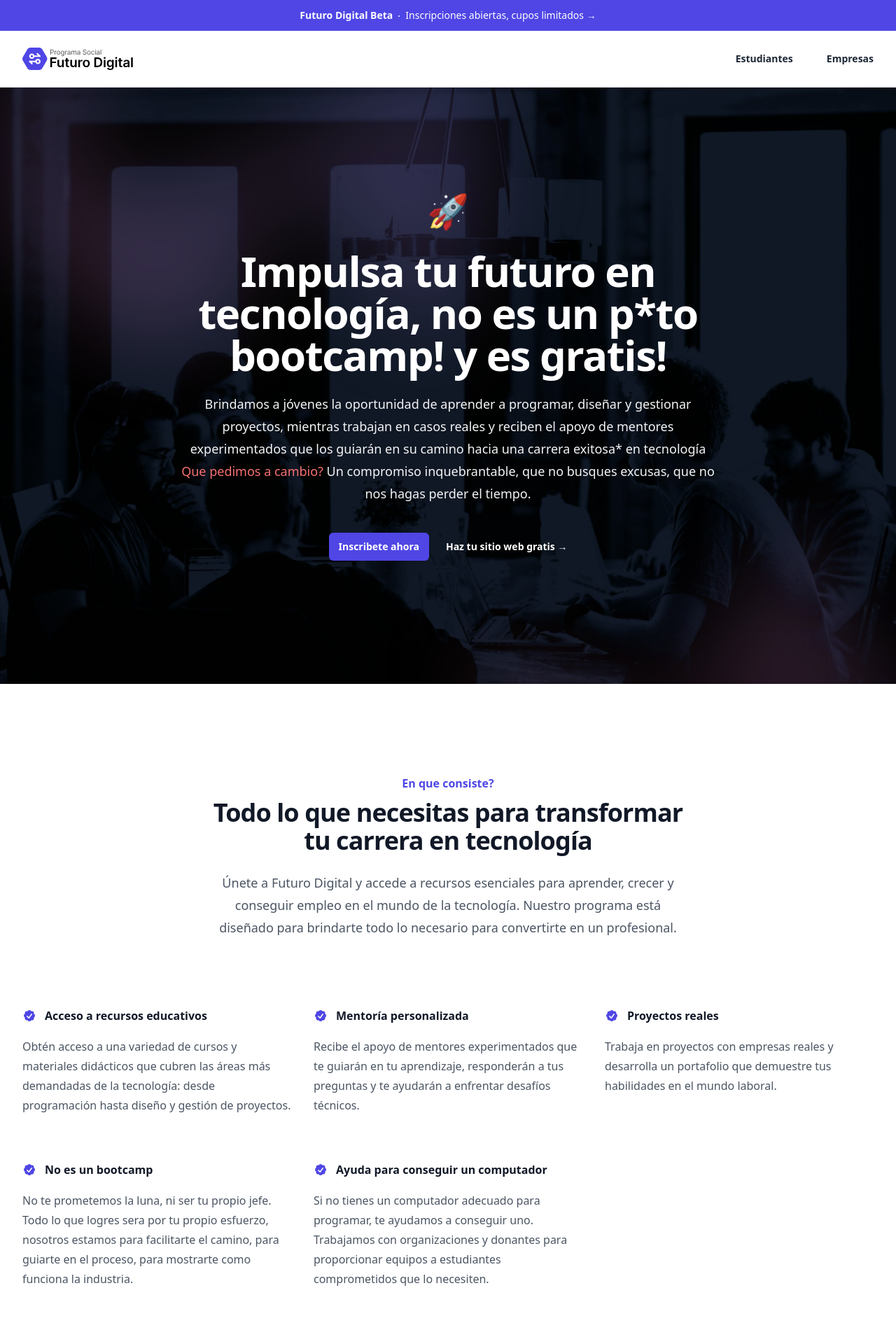
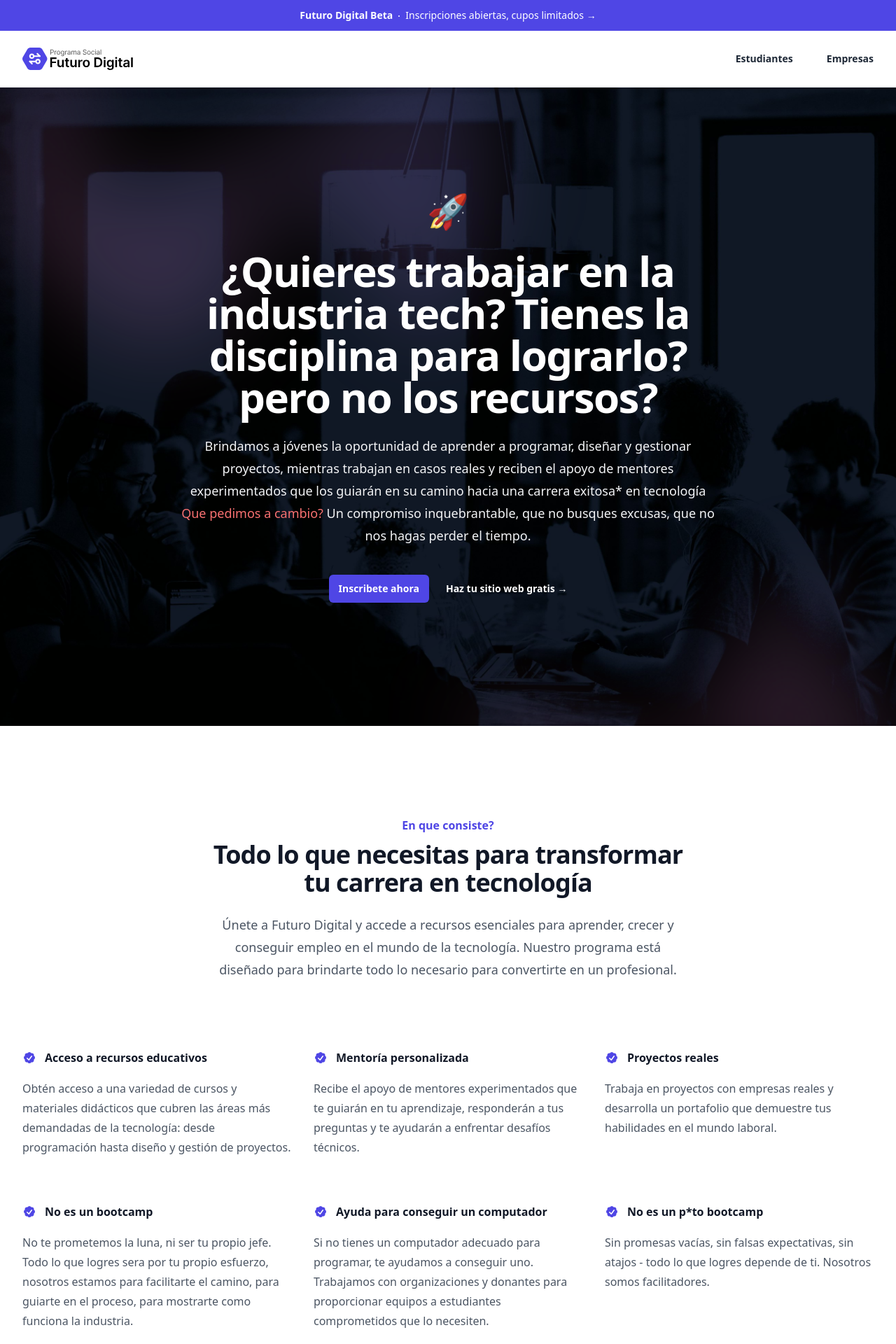
Before and after one commit to wondercraft-co/futuro-digital-nextjs-website, a Next.js app: page / in a window 1280 px wide. Shown: the top 1920 px of the page at 70% size. Built offline with nearby package versions, Linux system fonts and the light colour scheme; a web font is replaced by a local one.

Commit message:
better copy

```diff
--- a/src/components/Homepage/Features.tsx
+++ b/src/components/Homepage/Features.tsx
@@ -29,6 +29,12 @@ const features = [
     name: "Ayuda para conseguir un computador",
     description:
       "Si no tienes un computador adecuado para programar, te ayudamos a conseguir uno. Trabajamos con organizaciones y donantes para proporcionar equipos a estudiantes comprometidos que lo necesiten.",
+    icon: CheckBadgeIcon,
+  },
+  {
+    name: "No es un p*to bootcamp",
+    description:
+      "Sin promesas vacías, sin falsas expectativas, sin atajos - todo lo que logres depende de ti. Nosotros somos facilitadores.",
     icon: CheckBadgeIcon,
   },
 ];
--- a/src/components/Homepage/Hero.tsx
+++ b/src/components/Homepage/Hero.tsx
@@ -38,7 +38,9 @@ export default function Hero() {
           </div> */}
           <div className="text-center">
             <h1 className="text-4xl font-bold tracking-tight text-white sm:text-6xl">
-              Impulsa tu futuro en tecnología, no es un p*to bootcamp! y es gratis!
+              {/* Impulsa tu futuro en tecnología, no es un p*to bootcamp! y es gratis! */}
+              ¿Quieres trabajar en la industria tech? Tienes la disciplina para
+              lograrlo? pero no los recursos?
             </h1>
             <p className="mt-6 text-lg leading-8 text-gray-100">
               Brindamos a jóvenes la oportunidad de aprender a programar,
```
